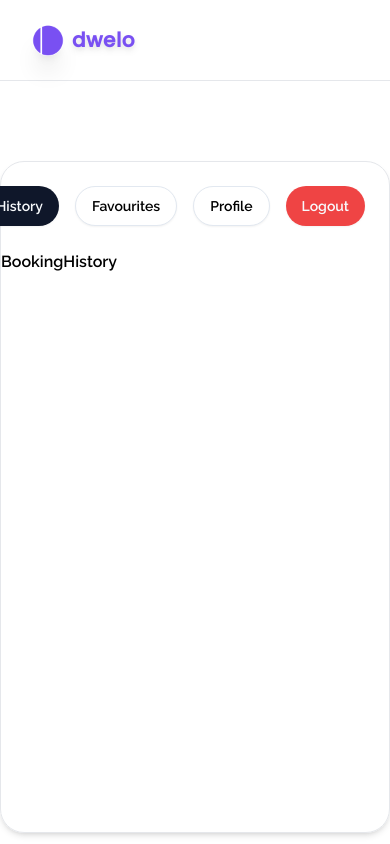
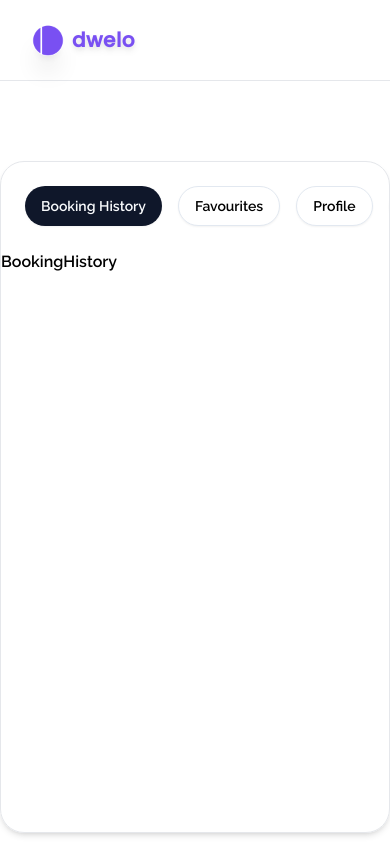
Before and after one commit to shahbazcse/dwelo, a React (Create React App) app: page /dashboard in a window 390 px wide. Shown: the top 844 px of the page. Built offline with nearby package versions, Linux system fonts and the light colour scheme; a web font is replaced by a local one.

Commit message:
Added Overflow

```diff
--- a/src/pages/Dashboard.jsx
+++ b/src/pages/Dashboard.jsx
@@ -9,7 +9,7 @@
     return (
         <div className="mx-auto max-w-[91rem]">
             <div className="mx-auto min-h-[42rem] max-w-[72rem] mt-20 mb-24 rounded-3xl border shadow-md">
-                <div className="flex items-center justify-end gap-4 p-6">
+                <div className="flex items-center justify-start sm:justify-end overflow-auto gap-4 p-6">
                     <Button onClick={() => setMenu("booking_history")} variant={menu === "booking_history" ? "default" : "outline"} className="px-4 py-2 rounded-full shadow-sm">Booking History</Button>
                     <Button onClick={() => setMenu("favourites")} variant={menu === "favourites" ? "default" : "outline"} className="px-4 py-2 rounded-full shadow-sm">Favourites</Button>
                     <Button onClick={() => setMenu("profile")} variant={menu === "profile" ? "default" : "outline"} className="px-4 py-2 rounded-full shadow-sm">Profile</Button>
```
